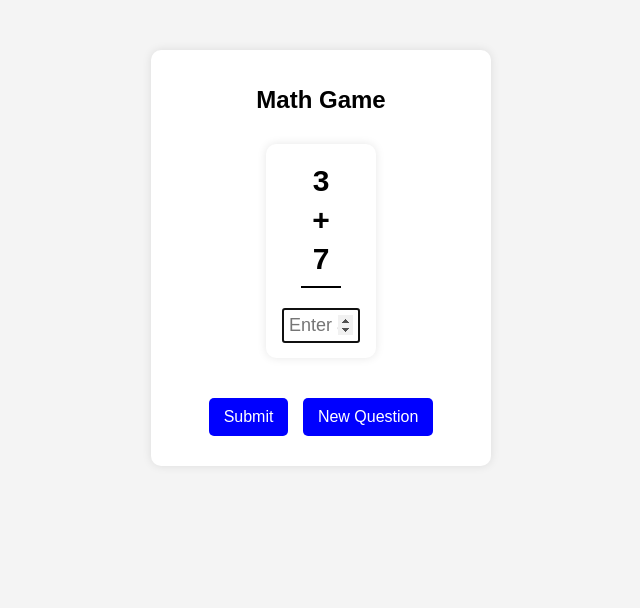
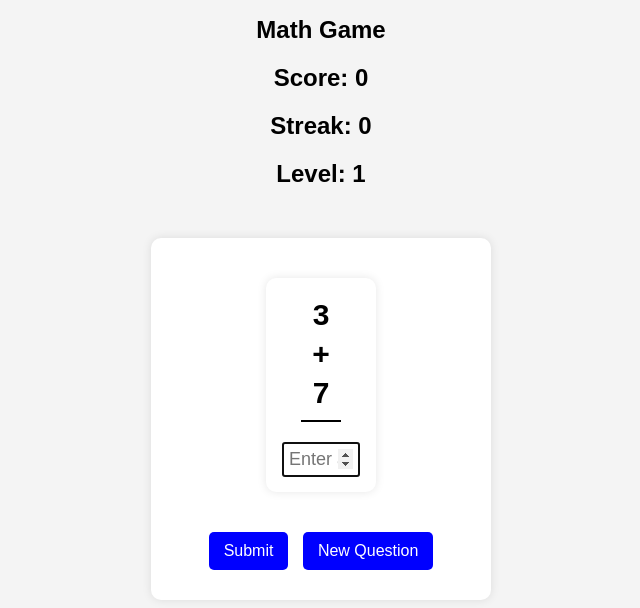
Before and after one commit to Rmccune85/addition-solution, a plain HTML site: page index.html in a window 1280 px wide. Shown: the whole page, without its empty margins (319-959 px from the left). Drawn offline with Linux system fonts and the light colour scheme.

Commit message:
Update index.html
made some changes

```diff
--- a/index.html
+++ b/index.html
@@ -7,8 +7,12 @@
     <link rel="stylesheet" href="style.css">
 </head>
 <body>
+    <h1>Math Game</h1>
+    <h2 id="score">Score: 0</h2>
+    <h2 id="streak">Streak: 0</h2>
+    <h2 id="level">Level: 1</h2>
+
     <div class="container">
-        <h1>Math Game</h1>
         <div id="question-container">
             <p id="num1"></p>
             <p id="operator"></p>
```
